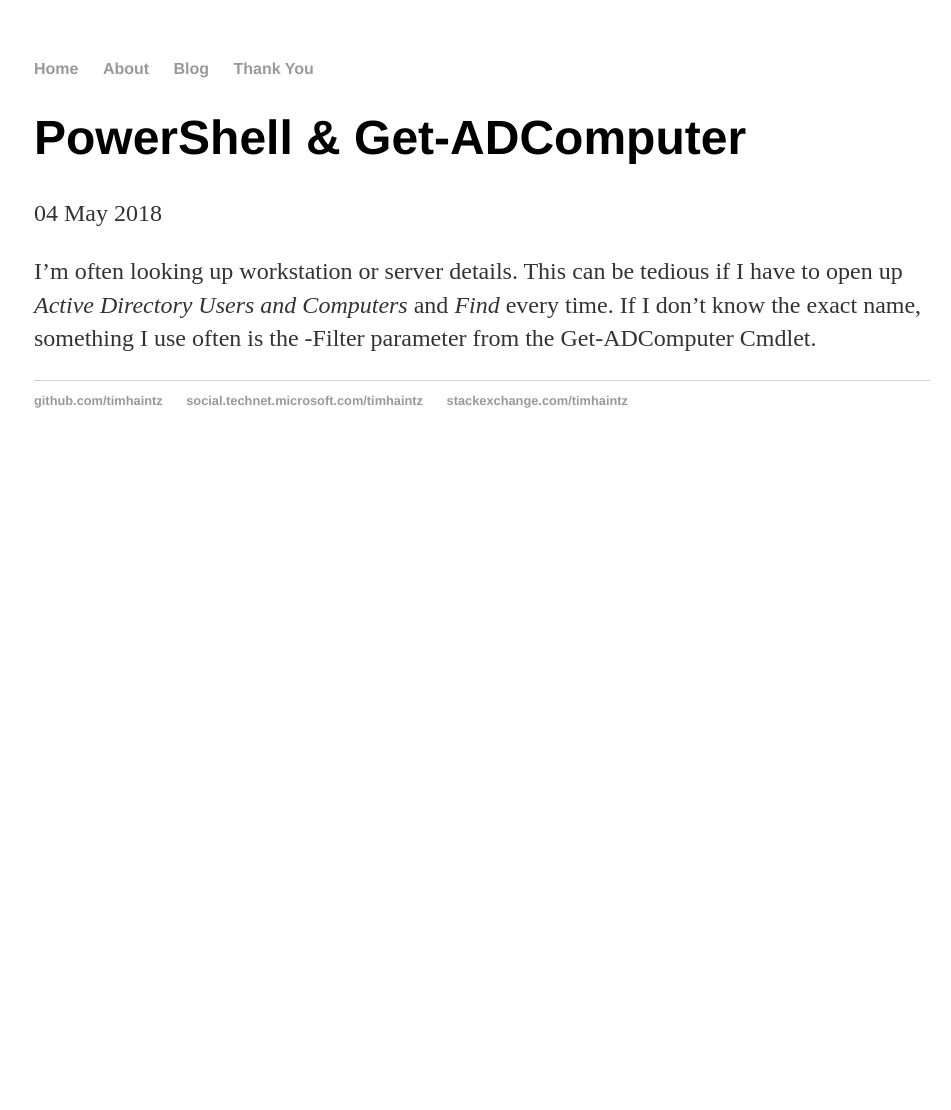
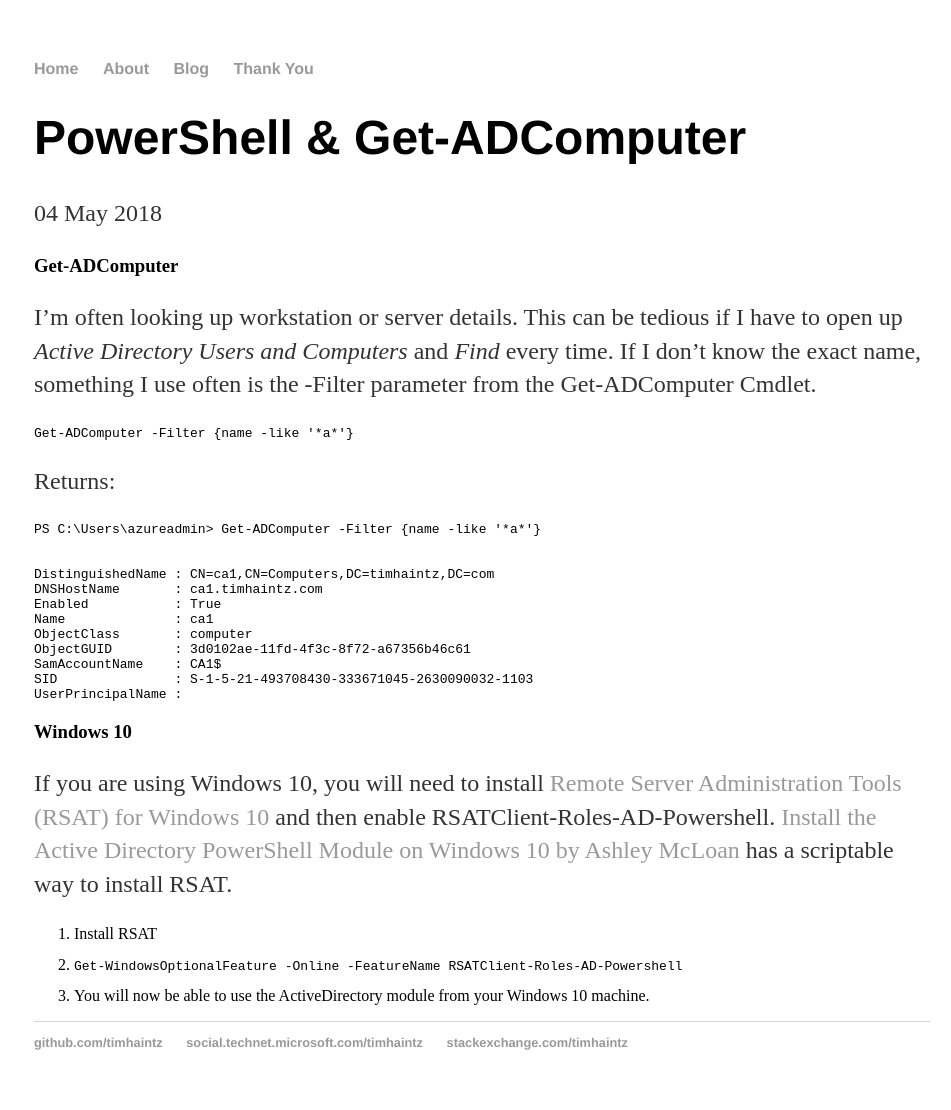
Before and after one commit to timhaintz/timhaintz.github.io, a Jekyll site: the page built from _posts/2018-05-04-PowerShell-Get-ADComputer.md, in a window 1280 px wide. Shown: the whole page, without its empty margins (158-1109 px from the left). Built offline with Jekyll 4.4.1, drawn with Linux system fonts in a browser that asks for light colours; before the commit the page ends 900 px from its top, so only the background shows below that.

Commit message:
Update 2018-05-04-PowerShell-Get-ADComputer.md

````diff
--- a/_posts/2018-05-04-PowerShell-Get-ADComputer.md
+++ b/_posts/2018-05-04-PowerShell-Get-ADComputer.md
@@ -3,4 +3,35 @@ layout: post
 title: "PowerShell & Get-ADComputer"
 date: 2018-05-04
 ---
+### Get-ADComputer
 I'm often looking up workstation or server details. This can be tedious if I have to open up *Active Directory Users and Computers* and *Find* every time. If I don't know the exact name, something I use often is the -Filter parameter from the Get-ADComputer Cmdlet.
+
+```PowerShell
+Get-ADComputer -Filter {name -like '*a*'}
+```
+Returns:
+```PowerShell
+PS C:\Users\azureadmin> Get-ADComputer -Filter {name -like '*a*'}
+
+
+DistinguishedName : CN=ca1,CN=Computers,DC=timhaintz,DC=com
+DNSHostName       : ca1.timhaintz.com
+Enabled           : True
+Name              : ca1
+ObjectClass       : computer
+ObjectGUID        : 3d0102ae-11fd-4f3c-8f72-a67356b46c61
+SamAccountName    : CA1$
+SID               : S-1-5-21-493708430-333671045-2630090032-1103
+UserPrincipalName :
+```
+
+
+### Windows 10
+If you are using Windows 10, you will need to install [Remote Server Administration Tools (RSAT) for Windows 10](https://www.microsoft.com/en-au/download/details.aspx?id=45520) and then enable RSATClient-Roles-AD-Powershell. [Install the Active Directory PowerShell Module on Windows 10 by Ashley McLoan](https://blogs.technet.microsoft.com/ashleymcglone/2016/02/26/install-the-active-directory-powershell-module-on-windows-10/) has a scriptable way to install RSAT.
+
+1. Install RSAT
+2.
+```PowerShell
+Get-WindowsOptionalFeature -Online -FeatureName RSATClient-Roles-AD-Powershell
+```
+3. You will now be able to use the ActiveDirectory module from your Windows 10 machine.
````
